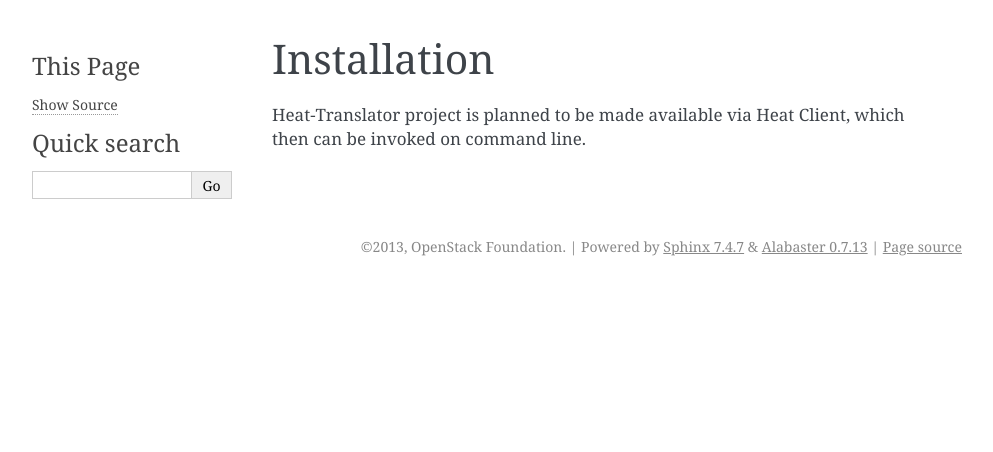
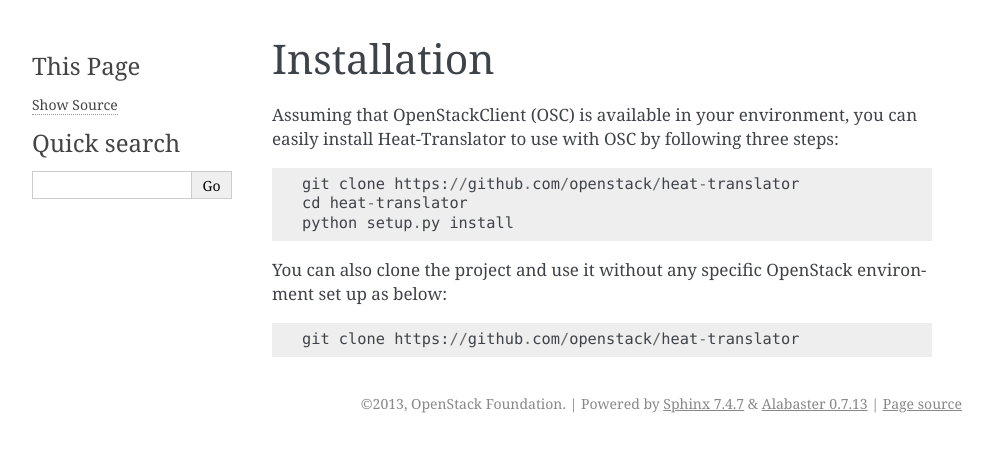
Before and after one commit to openstack/tosca-parser, a Sphinx documentation site: the page built from doc/source/installation.rst, in a window 1280 px wide. Shown: the top 452 px of the page, without its empty margins (148-1141 px from the left). Built offline with Sphinx 7.4.7, drawn with Linux system fonts in a browser that asks for light colours.

Commit message:
Update TOSCA translator installation doc
Provide detail of how heat translator can be installed currently.

Change-Id: I1f8fb44f259262f1788815b404a9c5709f1380af

```diff
--- a/doc/source/installation.rst
+++ b/doc/source/installation.rst
@@ -2,5 +2,12 @@
 Installation
 ============
 
-Heat-Translator project is planned to be made available via Heat Client,
-which then can be invoked on command line.
+Assuming that OpenStackClient (OSC) is available in your environment, you can easily install Heat-Translator to use with OSC by following three steps::
+
+    git clone https://github.com/openstack/heat-translator
+    cd heat-translator
+    python setup.py install
+
+You can also clone the project and use it without any specific OpenStack environment set up as below::
+
+    git clone https://github.com/openstack/heat-translator
```
